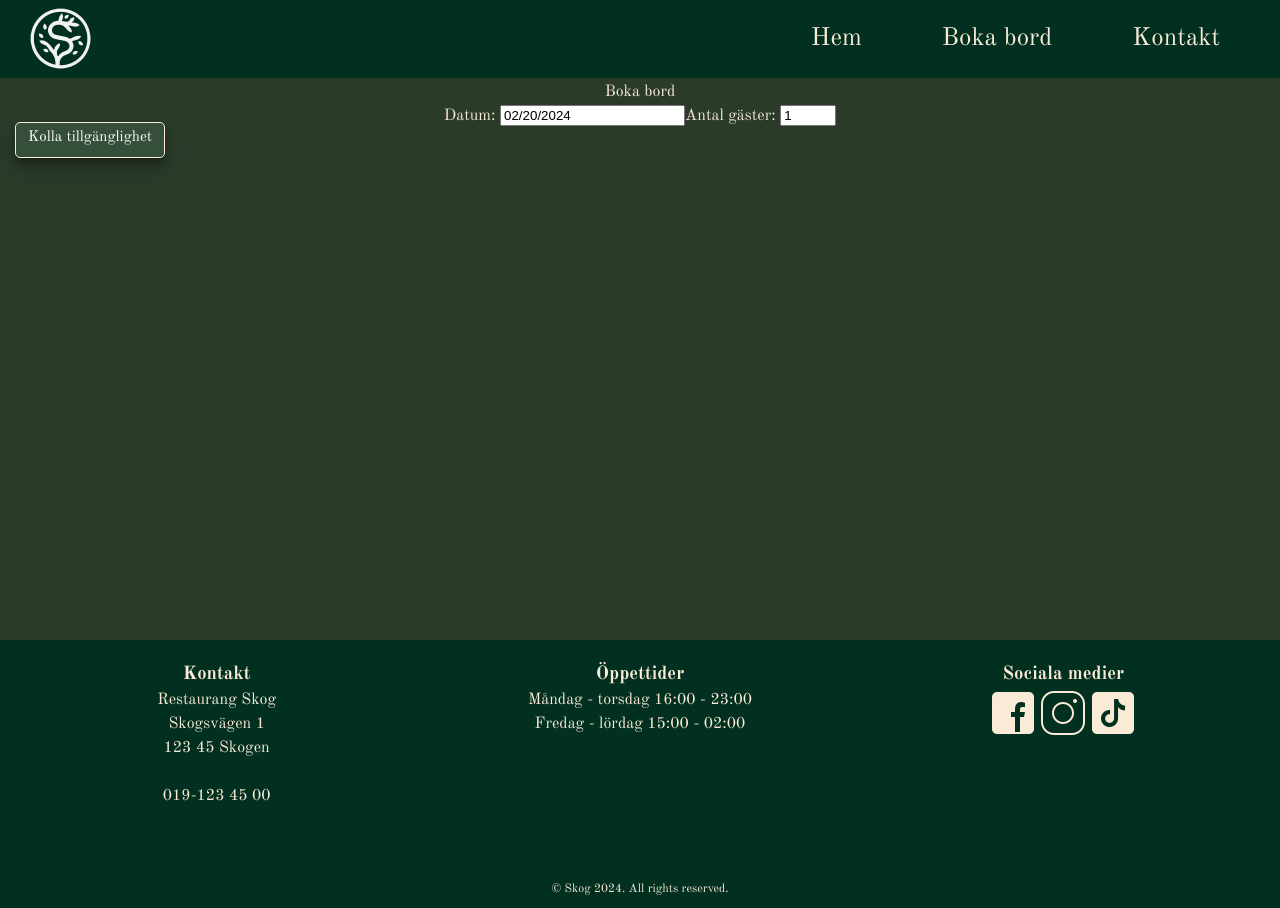
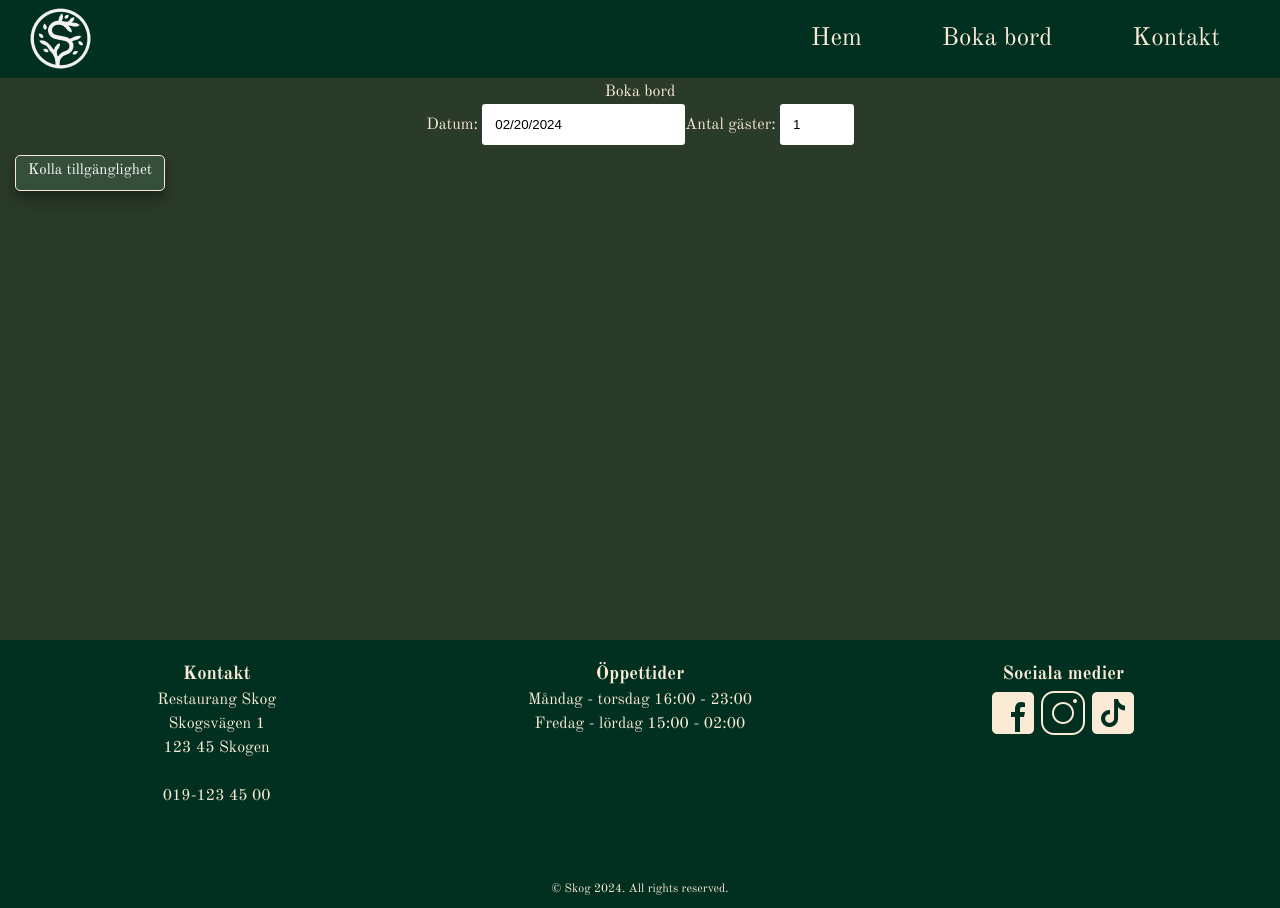
Before and after one commit to Medieinstitutet/the-restaurant-dream-team-6, a React (Vite) app: page /booking in a window 1280 px wide. Built offline with nearby package versions, Linux system fonts and the light colour scheme.

Commit message:
Added a spinning loader between API calls

```diff
--- a/src/components/BookingForm.tsx
+++ b/src/components/BookingForm.tsx
@@ -4,6 +4,7 @@ import CustomerInfo from "./CustomerInfo";
 import Confirmation from "./Confirmation";
 import axios from "axios";
 import { restaurantId } from "../services/api";
+import "../styles/_bookingform.scss";
 
 //interface för bokningsdata
 interface BookingInfo {
@@ -49,7 +50,7 @@ const BookingForm: React.FC = () => {
 			return;
 		}
 
-		// lägg ihop användarens information med bokningsinformationen
+		//lägg ihop användarens information med bokningsinformationen
 		setBookingInfo((prevData) => ({
 			...prevData,
 			customer: {
@@ -85,9 +86,9 @@ const BookingForm: React.FC = () => {
 
 	//Rendera varje steg i bokningen
 	return (
-		<div>
+		<div className="bookingForm">
 			{errorMessage && <p>{errorMessage}</p>}
-			{loading && <p>Laddar..</p>}
+			{loading && <span className="loader"></span>}
 			{step === 1 && <CheckTables onSubmit={handleStep1Submit} />}
 			{step === 2 && (
 				<CustomerInfo
--- /dev/null
+++ b/src/styles/_bookingform.scss
@@ -0,0 +1,31 @@
+.loader {
+	width: 48px;
+	height: 48px;
+	border: 5px solid #fff;
+	border-bottom-color: transparent;
+	border-radius: 50%;
+	display: inline-block;
+	box-sizing: border-box;
+	animation: rotation 1s linear infinite;
+}
+
+@keyframes rotation {
+	0% {
+		transform: rotate(0deg);
+	}
+	100% {
+		transform: rotate(360deg);
+	}
+}
+
+.bookingForm {
+	display: flex;
+	flex-direction: column;
+}
+
+input {
+	margin-bottom: 1rem;
+	padding: 0.8rem;
+	border: transparent;
+	border-radius: 0.2rem;
+}
```
